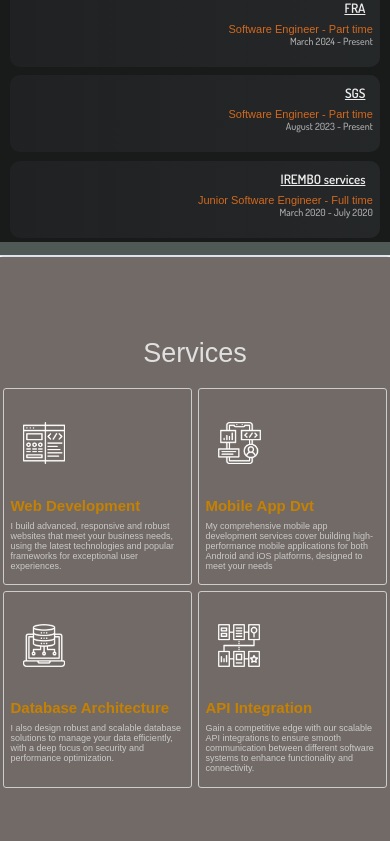
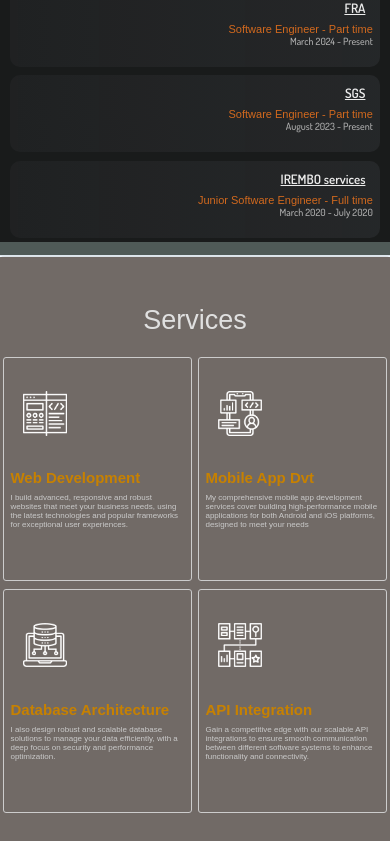
Before and after one commit to Shemaremy/Portfolio, a React (Vite) app in the folder portfolio website/: page / in a window 390 px wide. Shown: the part 2418-3259 px from the top of the page. Built offline with nearby package versions, Linux system fonts and the light colour scheme; a web font is replaced by a local one.

Commit message:
commit 007

```diff
--- a/portfolio website/src/components/Parts/CSS/Part3.css
+++ b/portfolio website/src/components/Parts/CSS/Part3.css
@@ -824,6 +824,7 @@
     .lower_proj2 > a {
         margin: 0 auto;
         width: 100%;
+        text-decoration: none;
     }
 
     .view_proj2:hover {
--- a/portfolio website/src/components/Parts/CSS/Part5.css
+++ b/portfolio website/src/components/Parts/CSS/Part5.css
@@ -495,6 +495,32 @@
 }
 
 
+@media (min-width: 0px) and (max-width: 500px){
+
+    .service_card {
+        justify-content: center;
+        align-items: flex-start;
+    }
+    .upper_service_card {
+        height: 50%;
+    }
+
+    .lower_service_card {
+        height: 50%;
+    }
+
+    .proffession_paragraph {
+        font-size: 8px;
+    }
+
+
+
+    .lower_part_services {
+        height: 80%;
+    }
+}
+
+
 
 @media (min-width: 0px) and (max-width: 400px) {
     .service_svg {
```
